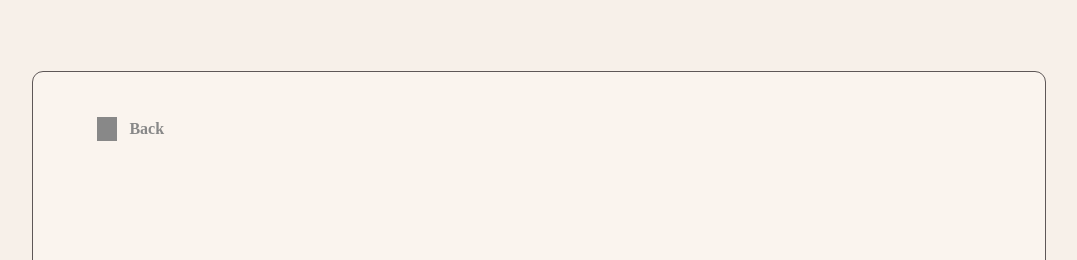
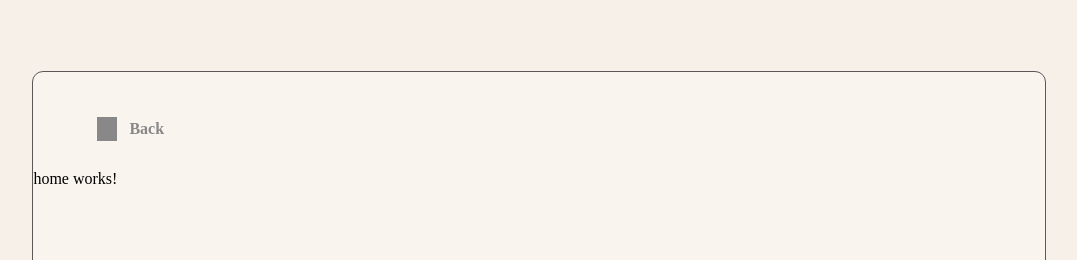
Before and after one commit to dadal00/AngularBasic, an Angular app in the folder product-app/: page / in a window 1280 px wide. Shown: the top 260 px of the page, without its empty margins (101-1178 px from the left). Built offline with nearby package versions, Linux system fonts and the light colour scheme.

Commit message:
serving background using route with basic home

```diff
--- a/product-app/src/app/app.component.html
+++ b/product-app/src/app/app.component.html
@@ -1,3 +1 @@
-<app-background>
-  <router-outlet></router-outlet>
-</app-background>
+<router-outlet></router-outlet>
--- a/product-app/src/app/app.component.ts
+++ b/product-app/src/app/app.component.ts
@@ -1,12 +1,11 @@
 import { Component } from '@angular/core';
 import { RouterOutlet } from '@angular/router';
-import { BackgroundComponent } from './core/layout/background/background.component';
 
 @Component({
   selector: 'app-root',
+  imports: [RouterOutlet],
   templateUrl: './app.component.html',
   standalone: true,
-  imports: [RouterOutlet, BackgroundComponent],
 })
 export class AppComponent {
   title = 'product-app';
--- a/product-app/src/app/app.routes.ts
+++ b/product-app/src/app/app.routes.ts
@@ -1,3 +1,15 @@
 import { Routes } from '@angular/router';
 
-export const routes: Routes = [];
+export const routes: Routes = [
+  {
+    path: '',
+    loadComponent: () =>
+      import('./core/layout/background/background.component'),
+    children: [
+      {
+        path: '',
+        loadComponent: () => import('./features/home/home.component'),
+      },
+    ],
+  },
+];
--- a/product-app/src/app/core/layout/background/background.component.html
+++ b/product-app/src/app/core/layout/background/background.component.html
@@ -1,3 +1,4 @@
 <div class="background-container">
   <goback-button></goback-button>
+  <router-outlet></router-outlet>
 </div>
--- a/product-app/src/app/core/layout/background/goback/goback.component.ts
+++ b/product-app/src/app/core/layout/background/go-back/go-back.component.ts
@@ -3,8 +3,8 @@ import { Component } from '@angular/core';
 @Component({
   selector: 'goback-button',
   imports: [],
-  templateUrl: './goback.component.html',
-  styleUrl: './goback.component.css',
+  templateUrl: './go-back.component.html',
+  styleUrl: './go-back.component.css',
   standalone: true,
 })
 export class GoBackComponent {}
--- /dev/null
+++ b/product-app/src/app/features/home/home.component.html
@@ -0,0 +1 @@
+<p>home works!</p>
```
Also changed, not shown: product-app/src/app/core/layout/background/background.component.ts (+4 -3 lines), product-app/src/app/features/home/home.component.ts (added, +9 -0 lines), product-app/src/app/core/layout/background/go-back/go-back.component.css (renamed from product-app/src/app/core/layout/background/goback/goback.component.css), product-app/src/app/core/layout/background/go-back/go-back.component.html (renamed from product-app/src/app/core/layout/background/goback/goback.component.html), product-app/src/app/features/home/home.component.css (added).
